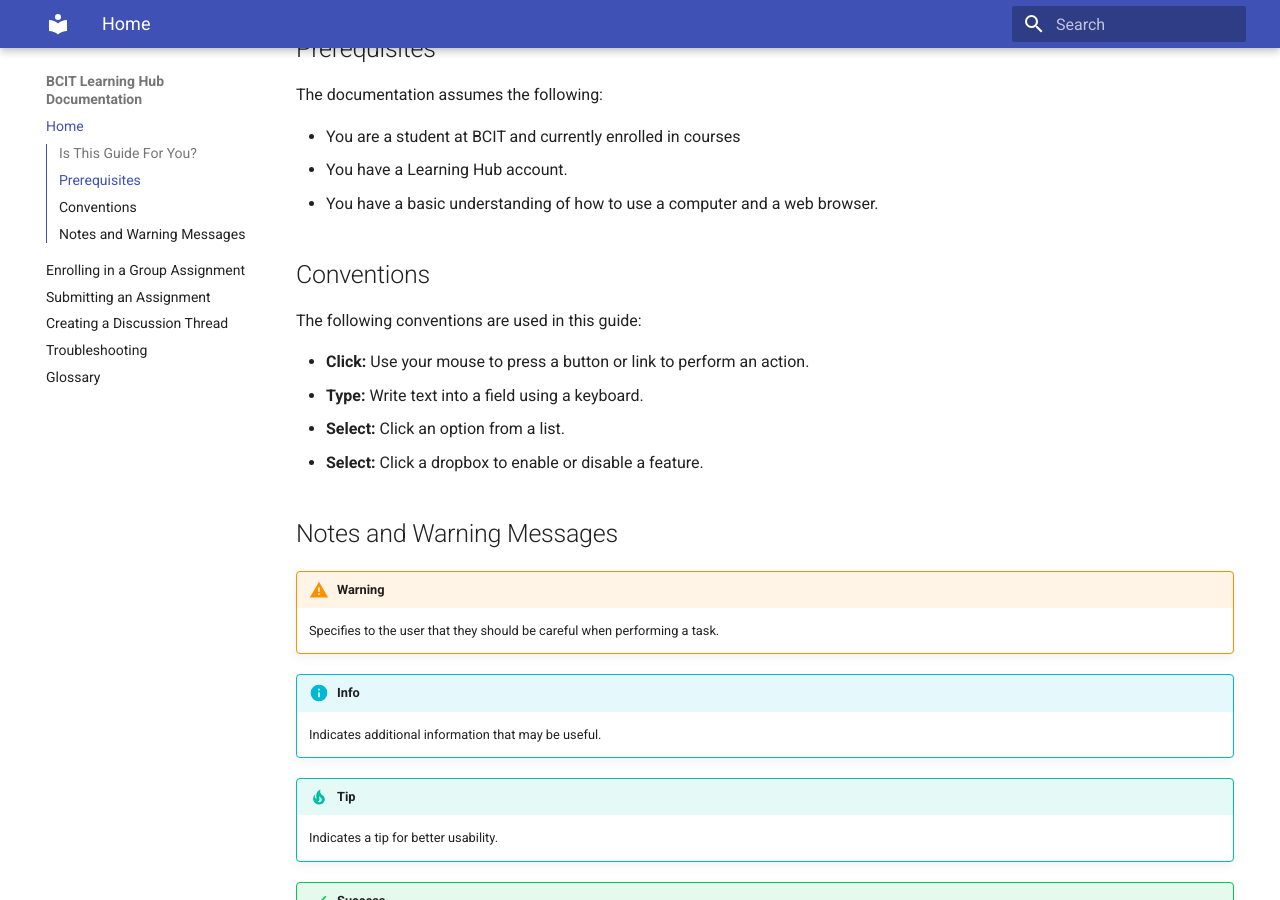
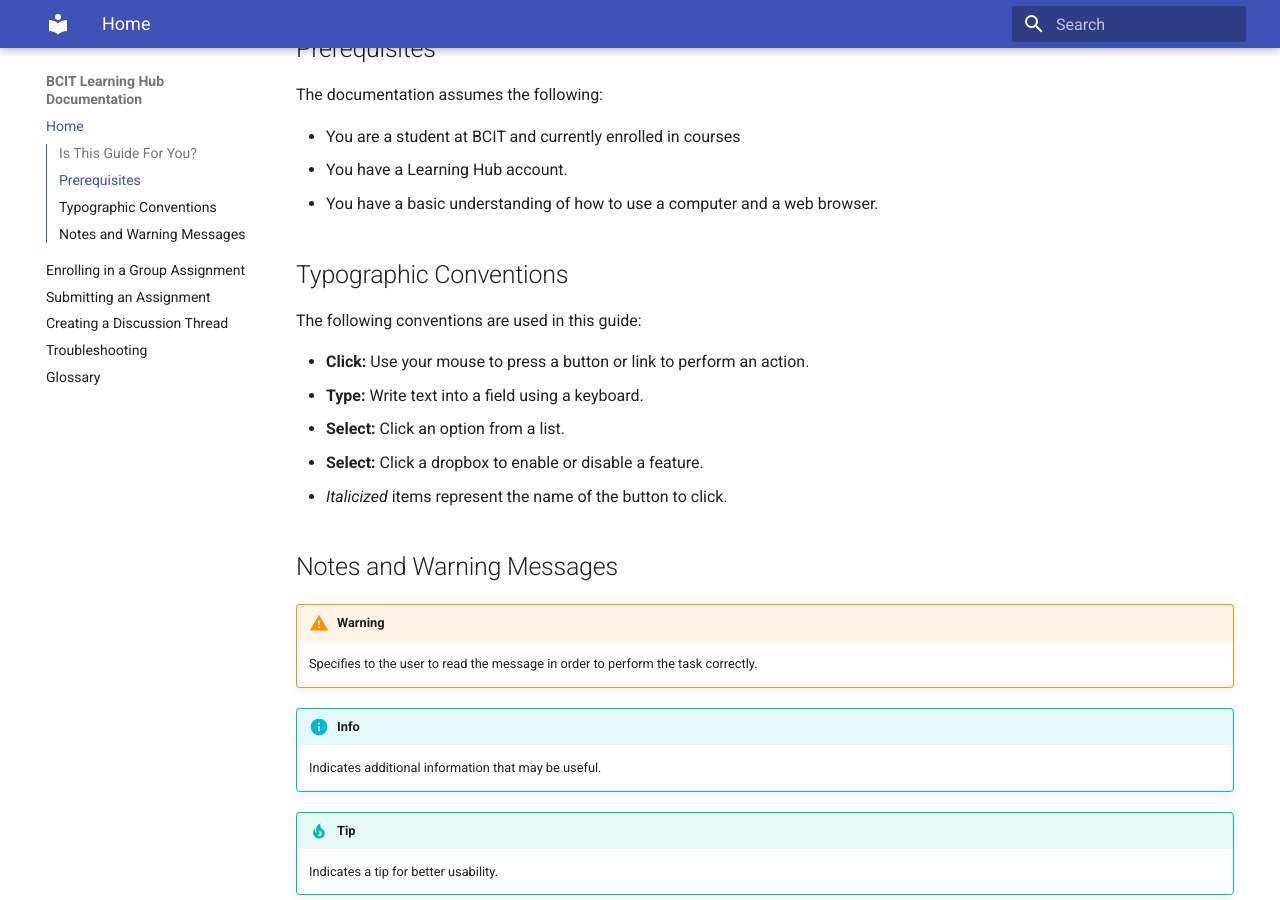
Before and after one commit to jaason-shi/learning-hub-user-documentation, an MkDocs documentation site: the page built from docs/index.md, in a window 1280 px wide and 900 px high, scrolled down 433 px. Built offline with MkDocs 1.6.1 and Material for MkDocs 9.7.7, drawn with Linux system fonts in a browser that asks for light colours.

Commit message:
clarify warning message

```diff
--- a/docs/index.md
+++ b/docs/index.md
@@ -14,7 +14,7 @@
 - You have a Learning Hub account.
 - You have a basic understanding of how to use a computer and a web browser.
 
-## Conventions
+## Typographic Conventions
 
 The following conventions are used in this guide:
 
@@ -22,11 +22,12 @@
 - **Type:** Write text into a field using a keyboard.
 - **Select:** Click an option from a list.
 - **Select:** Click a dropbox to enable or disable a feature.
+- *Italicized* items represent the name of the button to click.
 
 ## Notes and Warning Messages
 
 !!! warning
-    Specifies to the user that they should be careful when performing a task.
+    Specifies to the user to read the message in order to perform the task correctly.
 !!! info
     Indicates additional information that may be useful.
 !!! tip
```
